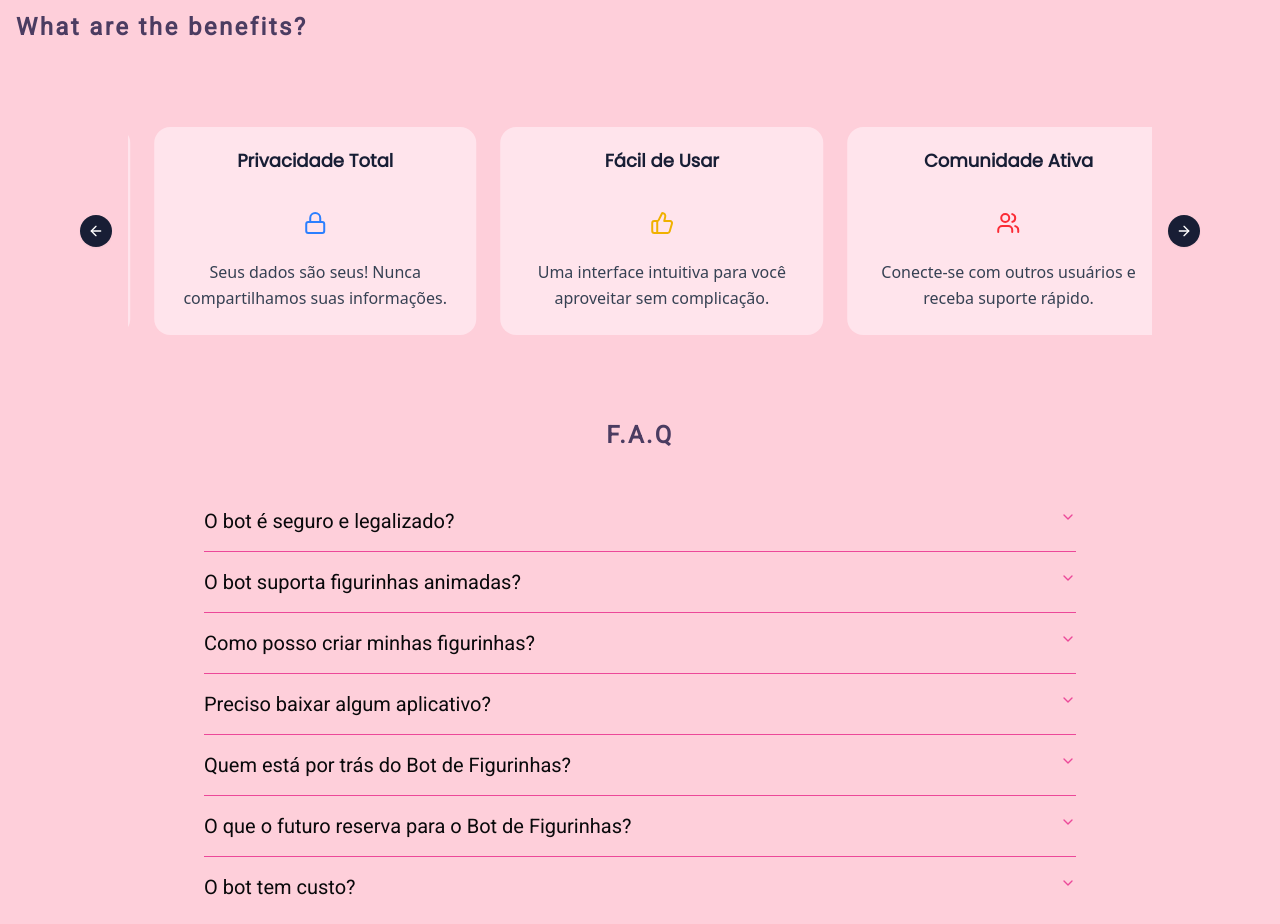
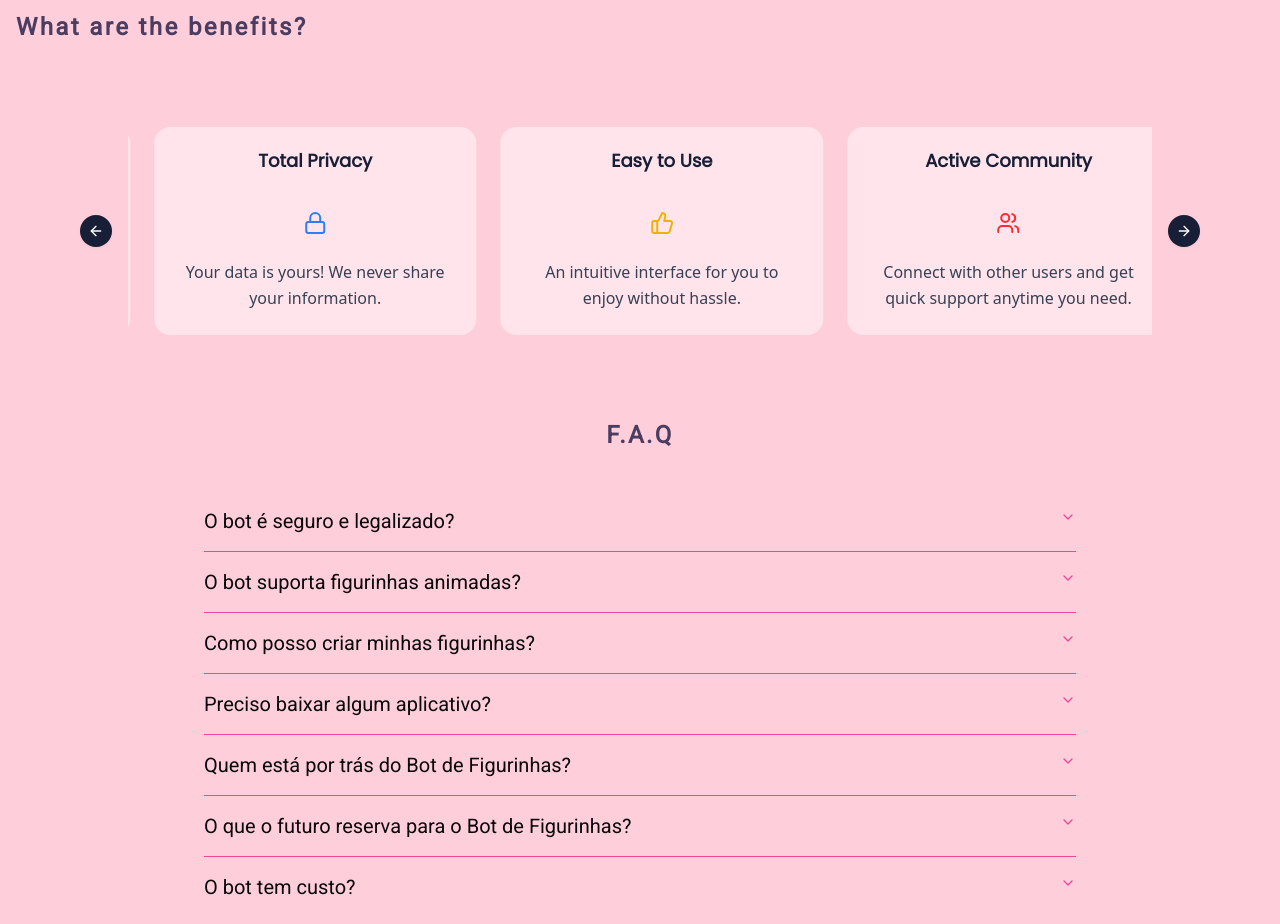
Before and after one commit to PedroMarques391/senpaiLP, a Next.js app: page /en in a window 1280 px wide. Shown: the part 3440-4364 px from the top of the page. Built offline with nearby package versions, Linux system fonts and the light colour scheme.

Commit message:
feat: add translations to carouselBenefit component.

```diff
--- a/messages/en.json
+++ b/messages/en.json
@@ -286,6 +286,10 @@
             "updates": {
                 "title": "Frequent Updates",
                 "subtitle": "New features and constant improvements for you."
+            },
+            "community": {
+                "title": "Active Community",
+                "subtitle": "Connect with other users and get quick support anytime you need."
             }
         }
     }
--- a/messages/pt.json
+++ b/messages/pt.json
@@ -287,6 +287,10 @@
             "updates": {
                 "title": "Atualizações Frequentes",
                 "subtitle": "Novas funcionalidades e melhorias constantes para você."
+            },
+            "community": {
+                "title": "Comunidade Ativa",
+                "subtitle": "Conecte-se com outros usuários e receba suporte rápido."
             }
         }
     }
--- a/src/components/sections/Carousel.tsx
+++ b/src/components/sections/Carousel.tsx
@@ -11,10 +11,12 @@ import {
 import { benefits } from "@/src/data";
 import { useEffect, useState } from "react";
 import { renderIcon } from "../shared/IconRenderer";
+import { useTranslations } from "next-intl";
 
 const CarouselBenefit = () => {
   const [currentIndex, setCurrentIndex] = useState<number>(0);
   const totalSliders: number = benefits.length;
+  const t = useTranslations("components.carouselBenefit");
 
   useEffect(() => {
     const interval = setInterval(() => {
@@ -42,14 +44,14 @@ const CarouselBenefit = () => {
               <div className="p-1">
                 <div className="flex flex-col h-full rounded-2xl bg-surface-card overflow-hidden">
                   <CardTitle className="text-lg font-bold text-secondary-theme p-5 text-center">
-                    {benefit.title}
+                    {t(`${benefit.title}`)}
                   </CardTitle>
                   <div className="flex justify-center items-center p-4">
                     {renderIcon(benefit.icon)}
                   </div>
                   <CardContent className="flex flex-col flex-grow justify-center p-6 pt-2">
                     <p className="text-md text-gray-700 text-center leading-relaxed font-sans">
-                      {benefit.description}
+                      {t(`${benefit.description}`)}
                     </p>
                   </CardContent>
                 </div>
--- a/src/data/data.benefits.ts
+++ b/src/data/data.benefits.ts
@@ -2,28 +2,28 @@ import { IBenefit } from "../types";
 
 const benefits: IBenefit[] = [
     {
-        title: "Segurança Garantida",
-        description: "Protegemos seus dados com criptografia de ponta a ponta.",
+        title: "security.title",
+        description: "security.subtitle",
         icon: "shield"
     },
     {
-        title: "Privacidade Total",
-        description: "Seus dados são seus! Nunca compartilhamos suas informações.",
+        title: "privacy.title",
+        description: "privacy.subtitle",
         icon: "lock"
     },
     {
-        title: "Fácil de Usar",
-        description: "Uma interface intuitiva para você aproveitar sem complicação.",
+        title: "easy.title",
+        description: "easy.subtitle",
         icon: "thumbs"
     },
     {
-        title: "Comunidade Ativa",
-        description: "Conecte-se com outros usuários e receba suporte rápido.",
+        title: "community.title",
+        description: "community.subtitle",
         icon: "users"
     },
     {
-        title: "Atualizações Frequentes",
-        description: "Novas funcionalidades e melhorias constantes para você.",
+        title: "updates.title",
+        description: "updates.subtitle",
         icon: "refresh"
     }
 ];
```
